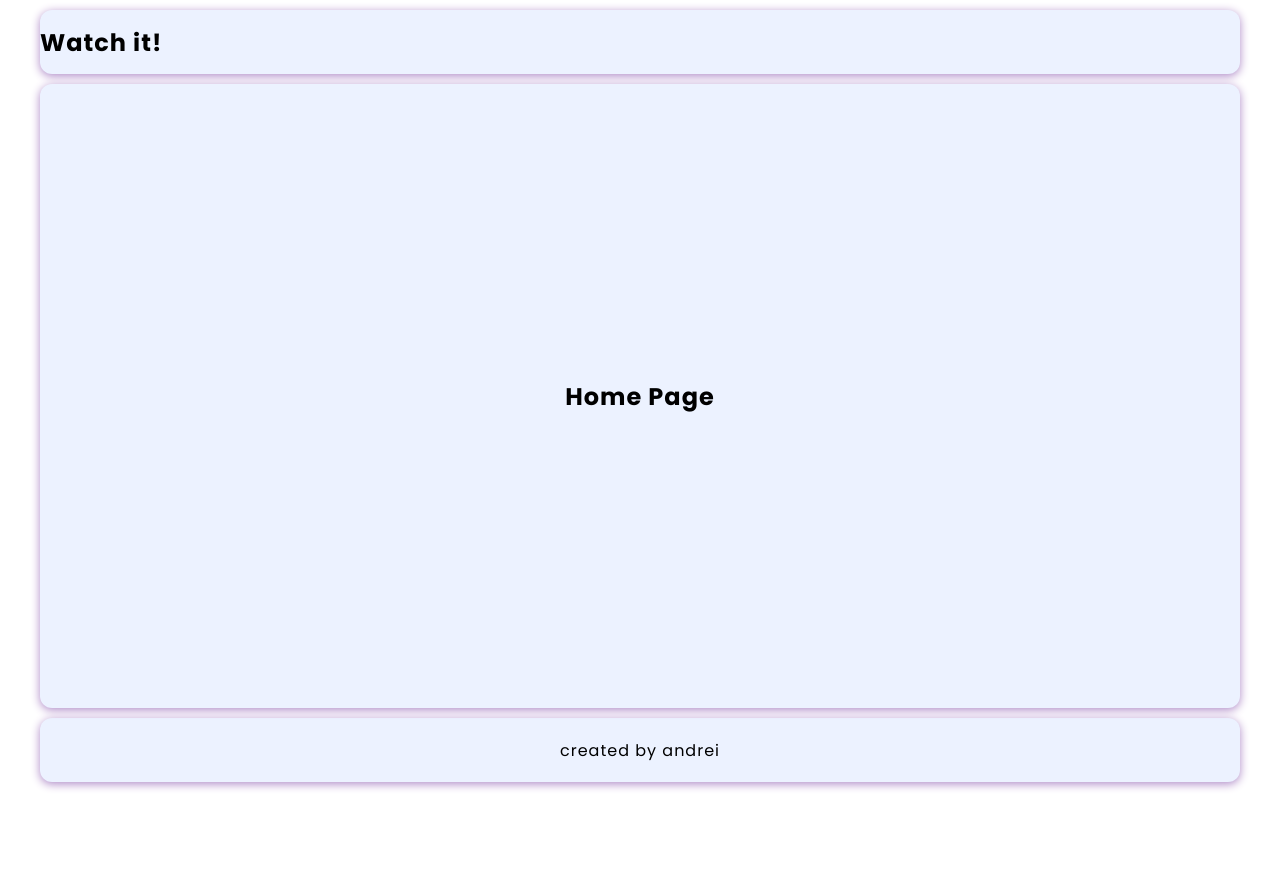
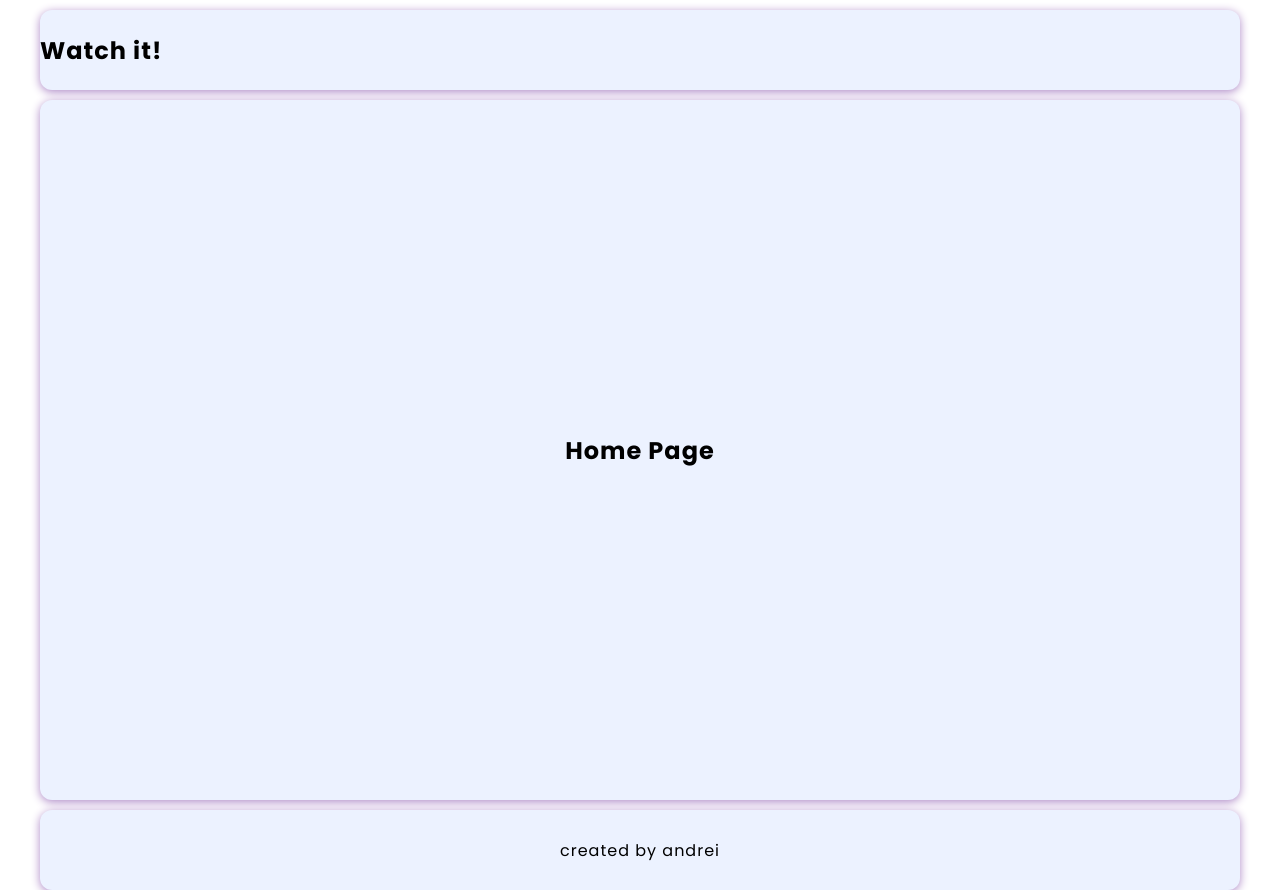
Before and after one commit to andbudha/watch-it, a React (Vite) app: page / in a window 1280 px wide. Before the commit the page ends 800 px from the top, so only its background shows below. Built offline with nearby package versions, Linux system fonts and the light colour scheme; no server answers.

Commit message:
Data fetched

```diff
--- a/src/components/Footer/Footer.module.scss
+++ b/src/components/Footer/Footer.module.scss
@@ -2,7 +2,7 @@
 @import '../../assets/sass/mixins.scss';
 
 .footer_main_box {
-  height: 8vh;
+  height: 80px;
   width: 100%;
   border-radius: 12px;
   background-color: $second_background_color;
--- a/src/components/Layout/Layout.module.scss
+++ b/src/components/Layout/Layout.module.scss
@@ -7,6 +7,5 @@
   .outlet_main_box {
     width: 100%;
     padding: 10px 0;
-    @include flexBox(nowrap, column, space-between, center);
   }
 }
--- a/src/components/Navbar/Navbar.module.scss
+++ b/src/components/Navbar/Navbar.module.scss
@@ -2,7 +2,7 @@
 @import '../../assets/sass/mixins.scss';
 
 .nav_main_box {
-  height: 8vh;
+  height: 80px;
   width: 100%;
   border-radius: 12px;
   background-color: $second_background_color;
--- a/src/components/pages/Home/Home.module.scss
+++ b/src/components/pages/Home/Home.module.scss
@@ -2,7 +2,7 @@
 @import '../../../assets/sass/mixins.scss';
 
 .home_main_box {
-  height: 78vh;
+  min-height: 700px;
   width: 100%;
   border-radius: 12px;
   background-color: $second_background_color;
--- a/src/components/pages/Home/Home.tsx
+++ b/src/components/pages/Home/Home.tsx
@@ -1,6 +1,20 @@
+import axios from 'axios';
 import styles from './Home.module.scss';
+import { useEffect } from 'react';
 
 export const Home = () => {
+  const fetchMovies = async () => {
+    const response = await axios.get(
+      'https://5b81e3264853b358.mokky.dev/mixedmovies'
+    );
+    if (response) {
+      console.log(response.data);
+    }
+  };
+
+  useEffect(() => {
+    fetchMovies();
+  }, []);
   return (
     <div className={styles.home_main_box}>
       <h2>Home Page</h2>
```
